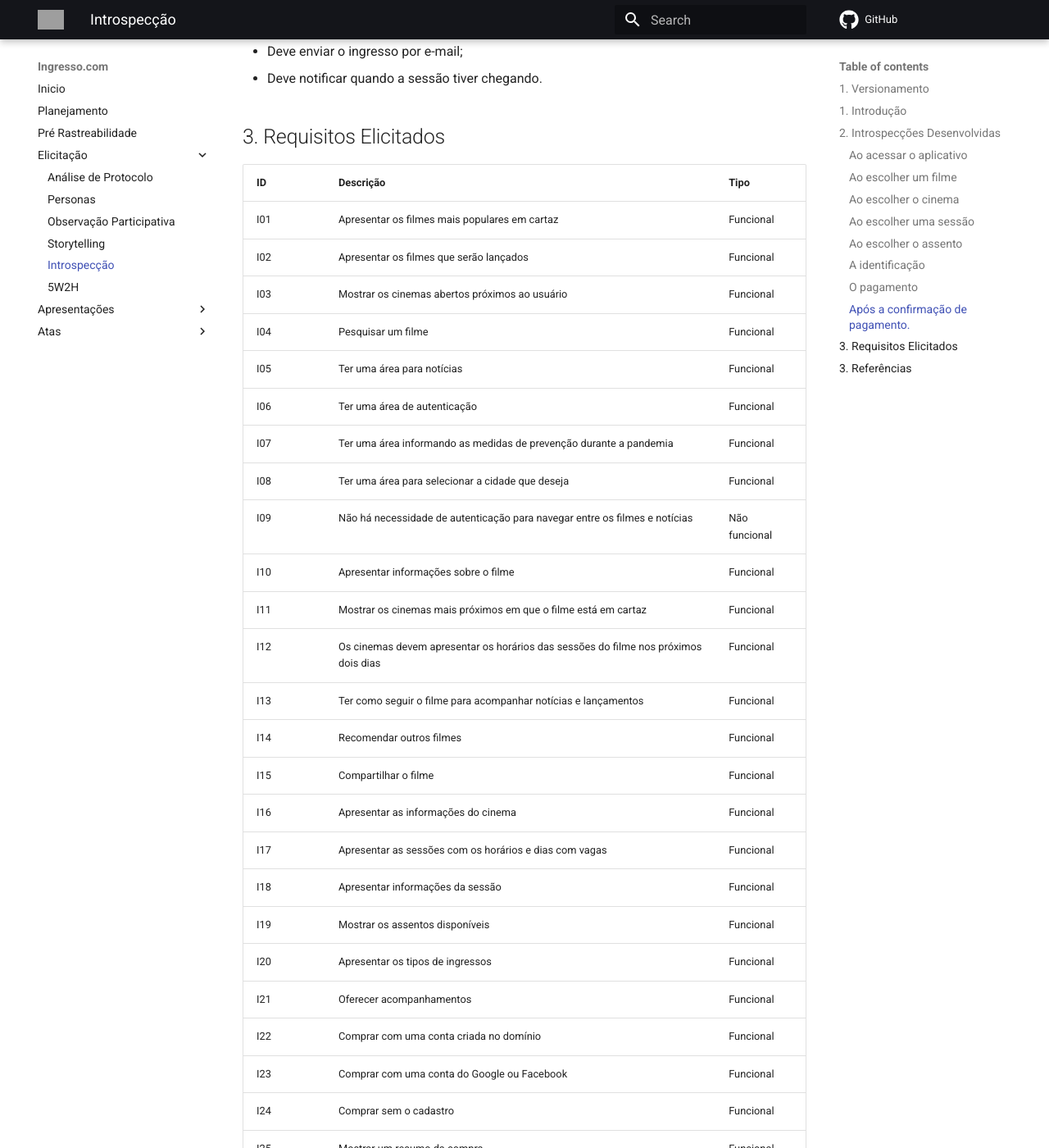
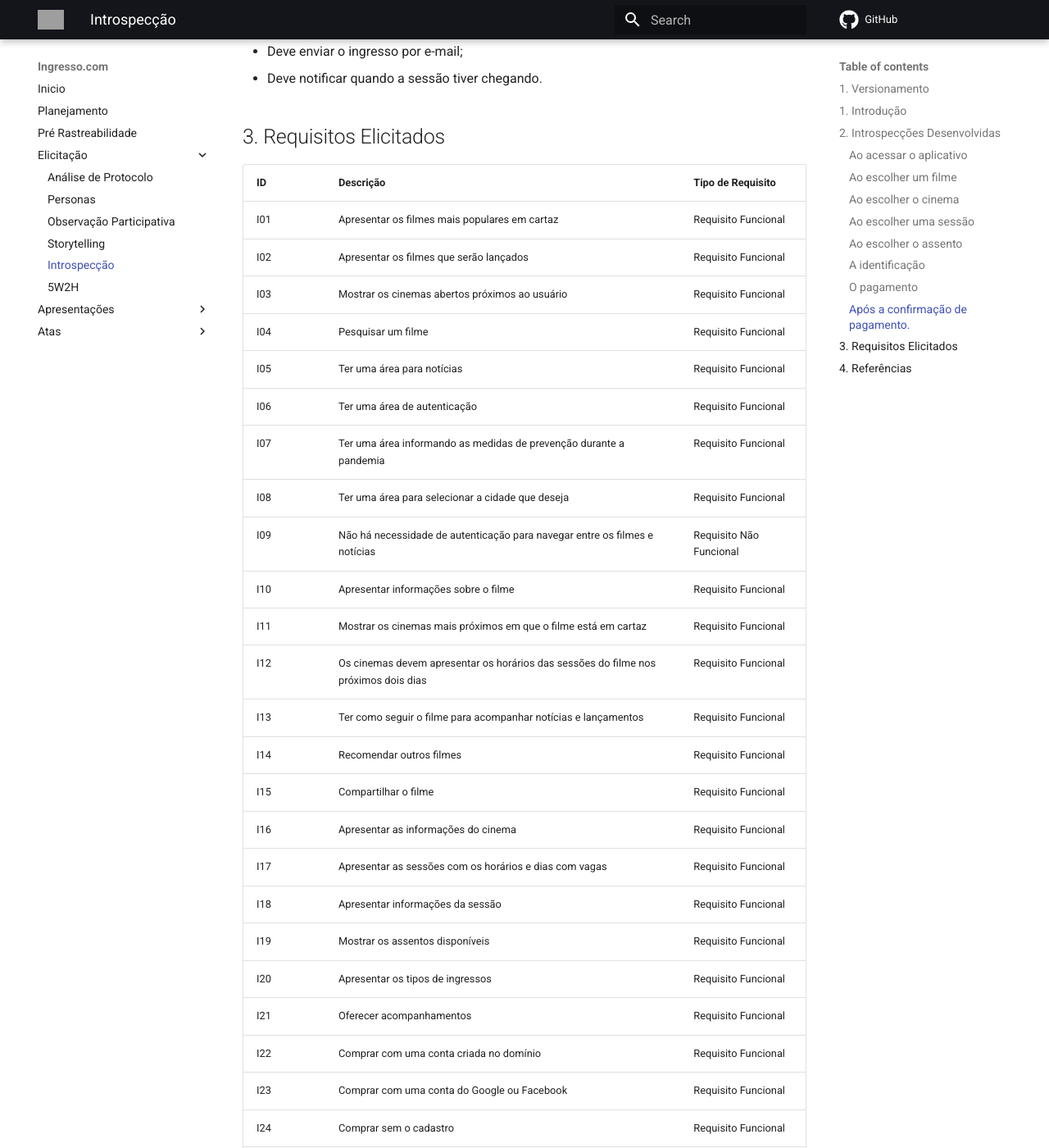
Before and after one commit to Requisitos-de-Software/2021.1-Ingresso.com, an MkDocs documentation site: the page built from docs/elicitacao/introspeccao.md, in a window 1280 px wide and 1400 px high, scrolled down 2397 px. Shown: the whole window at 82% size. Built offline with MkDocs 1.6.1 and Material for MkDocs 9.7.7, drawn with Linux system fonts in a browser that asks for light colours; comment, search, counter and statistics services are not loaded; some of the changed text lies outside the part shown; grey boxes are pictures that could not be loaded.

Commit message:
#25 revisando requisitos elicitados da introspeccao

```diff
--- a/docs/elicitacao/introspeccao.md
+++ b/docs/elicitacao/introspeccao.md
@@ -73,47 +73,47 @@
 
 ## 3. Requisitos Elicitados
 
-|ID|Descrição|Tipo|
+|ID|Descrição|Tipo de Requisito|
 |---|----|-----|
-I01|Apresentar os filmes mais populares em cartaz|Funcional|
-I02|Apresentar os filmes que serão lançados|Funcional|
-I03|Mostrar os cinemas abertos próximos ao usuário|Funcional|
-I04|Pesquisar um filme|Funcional|
-I05|Ter uma área para notícias|Funcional|
-I06|Ter uma área de autenticação|Funcional|
-I07|Ter uma área informando as medidas de prevenção durante a pandemia|Funcional|
-I08|Ter uma área para selecionar a cidade que deseja|Funcional|
-I09|Não há necessidade de autenticação para navegar entre os filmes e notícias|Não funcional|
-I10|Apresentar informações sobre o filme|Funcional|
-I11|Mostrar os cinemas mais próximos em que o filme está em cartaz|Funcional|
-I12|Os cinemas devem apresentar os horários das sessões do filme nos próximos dois dias|Funcional|
-I13|Ter como seguir o filme para acompanhar notícias e lançamentos|Funcional|
-I14|Recomendar outros filmes|Funcional|
-I15|Compartilhar o filme|Funcional|
-I16|Apresentar as informações do cinema|Funcional|
-I17|Apresentar as sessões com os horários e dias com vagas|Funcional|
-I18|Apresentar informações da sessão|Funcional|
-I19|Mostrar os assentos disponíveis|Funcional|
-I20|Apresentar os tipos de ingressos|Funcional|
-I21|Oferecer acompanhamentos|Funcional|
-I22|Comprar com uma conta criada no domínio|Funcional|
-I23|Comprar com uma conta do Google ou Facebook|Funcional|
-I24|Comprar sem o cadastro|Funcional|
-I25|Mostrar um resumo da compra|Funcional|
-I26|Mostrar o total e informações do pagamento|Funcional|
-I27|Ter como escolher o método de pagamento|Funcional|
-I28|O usuário deve ser notificado|Funcional|
-I29|O resumo do pedido deve ser enviado por e-mail|Funcional|
-I30|Ter uma área para os pedidos|Funcional|
-I31|Notificar a confirmação do pagamento|Funcional|
-I32|Apresentar informações do ingresso|Funcional|
-I33|Enviar o ingresso por e-mail|Funcional|
-I34|Notificar quando a sessão tiver chegando|Funcional|
+I01|Apresentar os filmes mais populares em cartaz|Requisito Funcional|
+I02|Apresentar os filmes que serão lançados|Requisito Funcional|
+I03|Mostrar os cinemas abertos próximos ao usuário|Requisito Funcional|
+I04|Pesquisar um filme|Requisito Funcional|
+I05|Ter uma área para notícias|Requisito Funcional|
+I06|Ter uma área de autenticação|Requisito Funcional|
+I07|Ter uma área informando as medidas de prevenção durante a pandemia|Requisito Funcional|
+I08|Ter uma área para selecionar a cidade que deseja|Requisito Funcional|
+I09|Não há necessidade de autenticação para navegar entre os filmes e notícias|Requisito Não Funcional|
+I10|Apresentar informações sobre o filme|Requisito Funcional|
+I11|Mostrar os cinemas mais próximos em que o filme está em cartaz|Requisito Funcional|
+I12|Os cinemas devem apresentar os horários das sessões do filme nos próximos dois dias|Requisito Funcional|
+I13|Ter como seguir o filme para acompanhar notícias e lançamentos|Requisito Funcional|
+I14|Recomendar outros filmes|Requisito Funcional|
+I15|Compartilhar o filme|Requisito Funcional|
+I16|Apresentar as informações do cinema|Requisito Funcional|
+I17|Apresentar as sessões com os horários e dias com vagas|Requisito Funcional|
+I18|Apresentar informações da sessão|Requisito Funcional|
+I19|Mostrar os assentos disponíveis|Requisito Funcional|
+I20|Apresentar os tipos de ingressos|Requisito Funcional|
+I21|Oferecer acompanhamentos|Requisito Funcional|
+I22|Comprar com uma conta criada no domínio|Requisito Funcional|
+I23|Comprar com uma conta do Google ou Facebook|Requisito Funcional|
+I24|Comprar sem o cadastro|Requisito Funcional|
+I25|Mostrar um resumo da compra|Requisito Funcional|
+I26|Mostrar o total e informações do pagamento|Requisito Funcional|
+I27|Ter como escolher o método de pagamento|Requisito Funcional|
+I28|O usuário deve ser notificado|Requisito Funcional|
+I29|O resumo do pedido deve ser enviado por e-mail|Requisito Funcional|
+I30|Ter uma área para os pedidos|Requisito Funcional|
+I31|Notificar a confirmação do pagamento|Requisito Funcional|
+I32|Apresentar informações do ingresso|Requisito Funcional|
+I33|Enviar o ingresso por e-mail|Requisito Funcional|
+I34|Notificar quando a sessão tiver chegando|Requisito Funcional|
 
 <p align="center">Tabela 1: Requisitos elicitados a partir da introspecção</p>
 <p align="center">Fonte: Autores</p>
 
 
-## 3. Referências
+## 4. Referências
 
 - [1] Goguen, J. e Linde, C. <b>Techniques for Requirements Elicitation</b>. IEE Computer Society. 1993.
```
